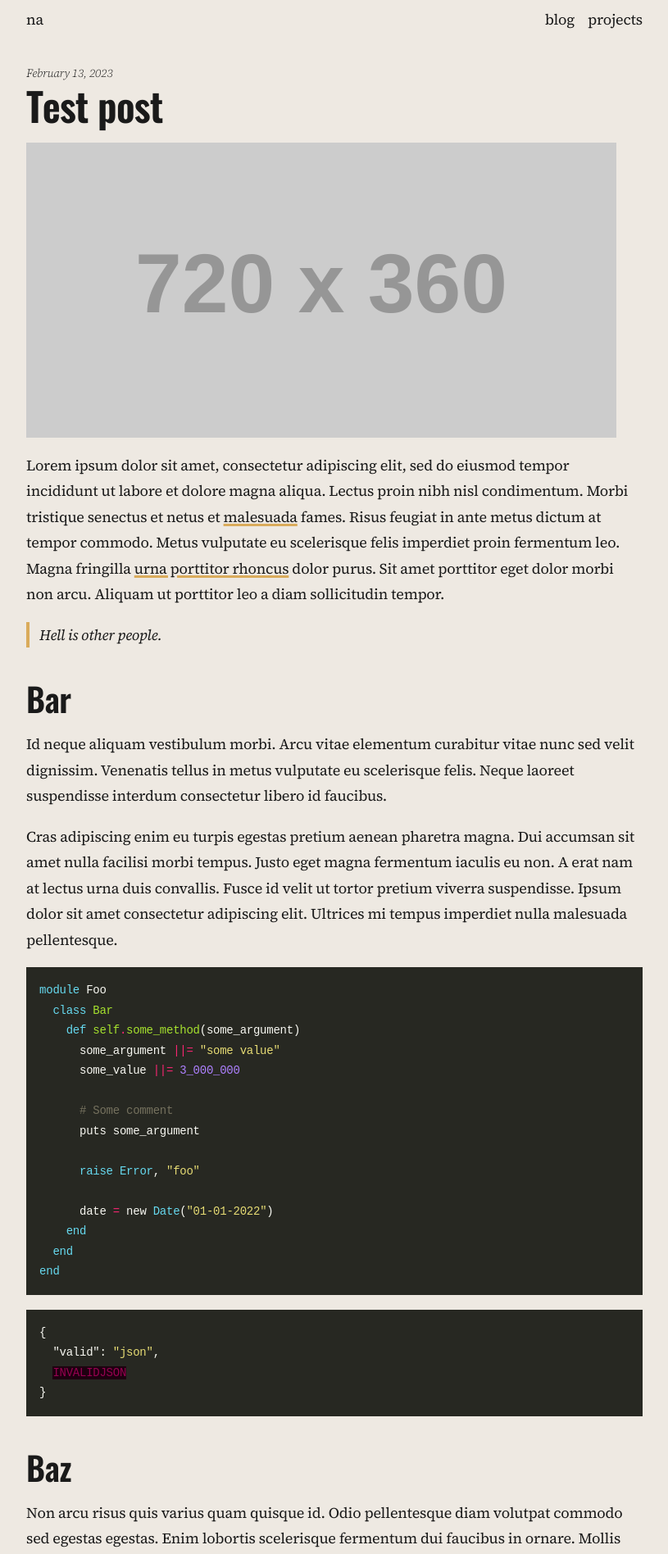
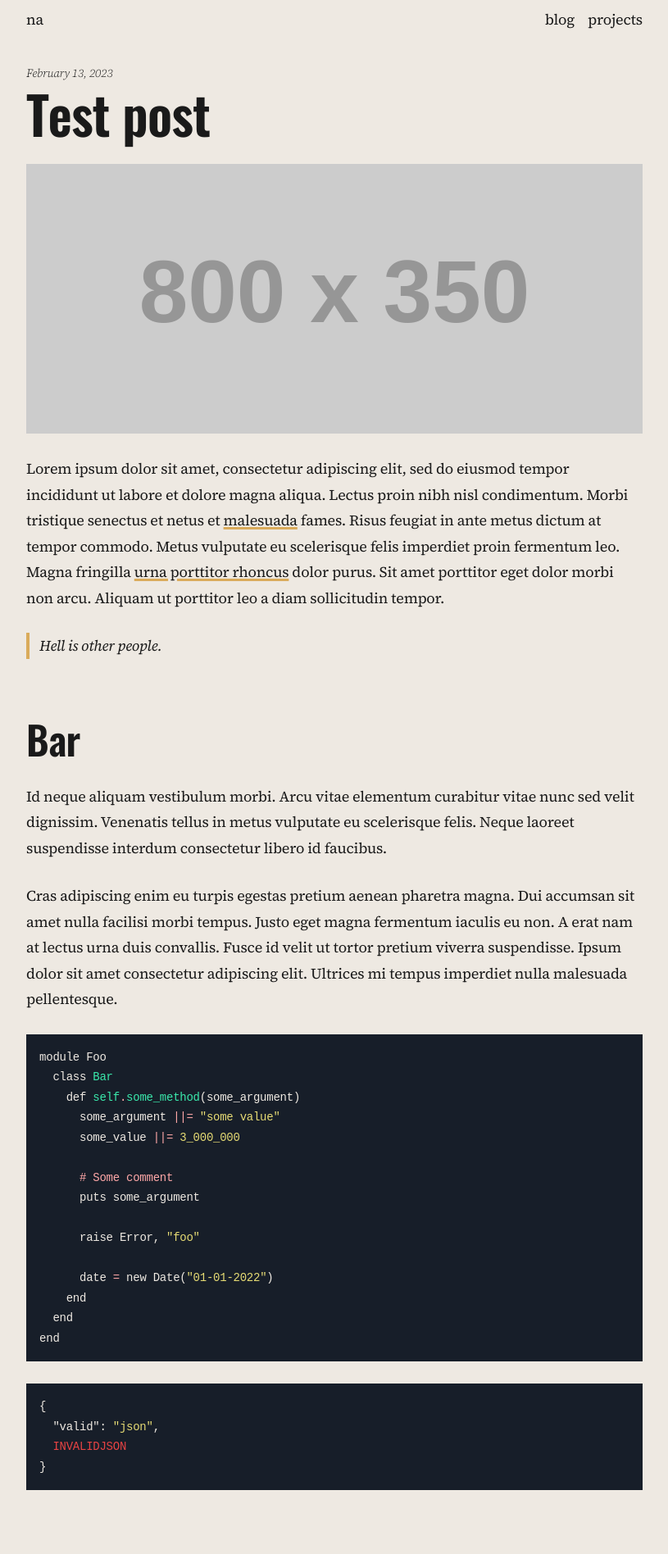
Before and after one commit to nickarora/nickarora.github.io, a Jekyll site: the page built from _app/_posts/2023-05-13-test-post.md, in a window 1280 px wide. Shown: the top 1896 px of the page at 82% size, without its empty margins (232-1047 px from the left). Built offline with Jekyll 4.4.1, drawn with Linux system fonts in a browser that asks for light colours; some of the changed text lies outside the part shown.

Commit message:
Styles are updated

````diff
--- a/_app/_layouts/post.html
+++ b/_app/_layouts/post.html
@@ -5,7 +5,7 @@ layout: default
 <article class="post container flow">
   <header>
     <time datetime="{{ page.date }}">{{ page.date | date: "%B %d, %Y" }}</time>
-    <h2>{{ page.title | escape }}</h1>
+    <h1>{{ page.title | escape }}</h1>
   </header>
 
   {{ content }}
--- a/_app/_posts/2023-05-13-test-post.md
+++ b/_app/_posts/2023-05-13-test-post.md
@@ -4,13 +4,13 @@ title:  "Test post"
 date: 2023-02-13
 ---
 
-![Some alt text](https://placehold.co/720x360)
+![Some alt text](https://placehold.co/800x350)
 
 Lorem ipsum dolor sit amet, consectetur adipiscing elit, sed do eiusmod tempor incididunt ut labore et dolore magna aliqua. Lectus proin nibh nisl condimentum. Morbi tristique senectus et netus et [malesuada](https://www.google.com) fames. Risus feugiat in ante metus dictum at tempor commodo. Metus vulputate eu scelerisque felis imperdiet proin fermentum leo. Magna fringilla [urna porttitor rhoncus](#) dolor purus. Sit amet porttitor eget dolor morbi non arcu. Aliquam ut porttitor leo a diam sollicitudin tempor.
 
 > Hell is other people.
 
-### Bar
+## Bar
 
 Id neque aliquam vestibulum morbi. Arcu vitae elementum curabitur vitae nunc sed velit dignissim. Venenatis tellus in metus vulputate eu scelerisque felis. Neque laoreet suspendisse interdum consectetur libero id faucibus.
 
@@ -41,9 +41,9 @@ end
 }
 ```
 
-### Baz
+## Baz
 
-Non arcu risus quis varius quam quisque id. Odio pellentesque diam volutpat commodo sed egestas egestas. Enim lobortis scelerisque fermentum dui faucibus in ornare. Mollis nunc sed id semper risus. Non enim praesent elementum facilisis leo vel fringilla est ullamcorper.
+**Non arcu** risus quis varius quam quisque id. Odio pellentesque diam volutpat commodo sed egestas egestas. Enim lobortis scelerisque fermentum dui faucibus in ornare. Mollis nunc sed id semper risus. _Non enim_ praesent elementum facilisis leo vel fringilla est ullamcorper.
 
 > Three can keep a secret, if two of them are dead.
 >
--- a/_app/_sass/code-highlight.scss
+++ b/_app/_sass/code-highlight.scss
@@ -1,16 +1,3 @@
-:root {
-  --clr-code-background: #272822;
-  --clr-code-error: #960050;
-  --clr-code-background-error: #1e0010;
-  --clr-code-comment: #75715e;
-  --clr-code-constant: #66d9ef;
-  --clr-code-literal: #ae81ff;
-  --clr-code-name: #f8f8f2;
-  --clr-code-operator: #f92672;
-  --clr-code-date: #e6db74;
-  --clr-code-other: #a6e22e;
-}
-
 .highlight pre { background-color: var(--clr-code-background); }
 .highlight .hll { background-color: var(--clr-code-background); }
 .highlight .c { color: var(--clr-code-comment); } /* Comment */
--- /dev/null
+++ b/_app/_sass/colors.scss
@@ -0,0 +1,19 @@
+:root {
+  /* palette */
+  --clr-foreground: #1a1a1a;
+  --clr-background: #eee9e2;
+  --clr-primary: #e4d3b5;
+  --clr-accent: #daab5b;
+
+  /* code highlighting */
+  --clr-code-background: #171e29;
+  --clr-code-error: #e74343;
+  --clr-code-background-error: transparent;
+  --clr-code-comment: #ffa8a8;
+  --clr-code-constant: #eee9e2;
+  --clr-code-literal: #e6db74;
+  --clr-code-name: #eee9e2;
+  --clr-code-operator: #ffa8a8;
+  --clr-code-date: #e6db74;
+  --clr-code-other: #3aeaac;
+}
--- /dev/null
+++ b/_app/_sass/font-sizes.scss
@@ -0,0 +1,17 @@
+:root {
+  /* fonts */
+  --ff-body: 'Source Serif 4', serif;
+  --ff-header: 'Oswald', sans-serif;
+
+  /* font sizes */
+  --fs-1: 0.875rem;
+  --fs-2: 1.125rem;
+  --fs-3: 2.5rem;
+  --fs-4: 3rem;
+  --fs-5: 4rem;
+
+  /* font weights */
+  --fw-1: 300;
+  --fw-2: 400;
+  --fw-3: 600;
+}
--- a/_app/_sass/layout.scss
+++ b/_app/_sass/layout.scss
@@ -1,26 +1,3 @@
-:root {
-  --clr-foreground: #1a1a1a;
-  --clr-background: #eee9e2;
-  --clr-primary: #e4d3b5;
-  --clr-accent: #daab5b;
-
-  --ff-body: 'Source Serif 4', serif;
-  --ff-header: 'Oswald', sans-serif;
-
-  --fs-1: 0.875rem;
-  --fs-2: 1.125rem;
-  --fs-3: 2.5rem;
-  --fs-4: 3rem;
-  --fs-5: 4rem;
-
-  --fw-1: 300;
-  --fw-2: 400;
-  --fw-3: 600;
-
-  --flow-spacer: 1em;
-  --container-max-width: 84ch;
-}
-
 html {
   scroll-behavior: smooth;
 }
@@ -71,6 +48,10 @@ a {
 
 hr {
   border-top: 1px dashed var(--clr-foreground);
+}
+
+strong {
+  font-weight: var(--fw-3);
 }
 
 :not(.highlight) > code {
--- /dev/null
+++ b/_app/_sass/spacing.scss
@@ -0,0 +1,4 @@
+:root {
+  --flow-spacer: 1.5em;
+  --container-max-width: 84ch;
+}
--- a/_app/assets/styles/base.scss
+++ b/_app/assets/styles/base.scss
@@ -3,5 +3,8 @@
 
 @import "reset";
 @import "fonts";
+@import "colors";
+@import "font-sizes";
+@import "spacing";
 @import "layout";
 @import "code-highlight";
````
